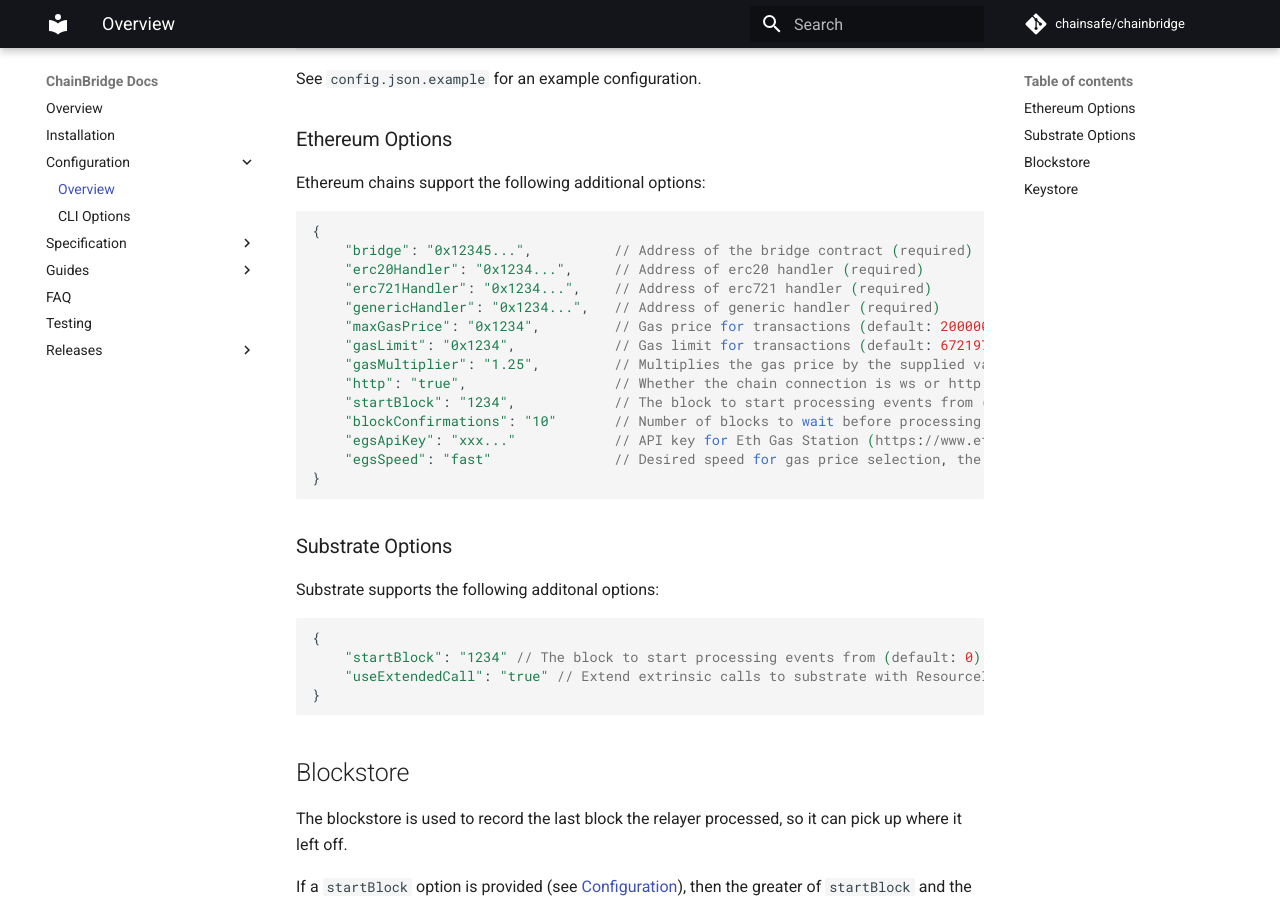
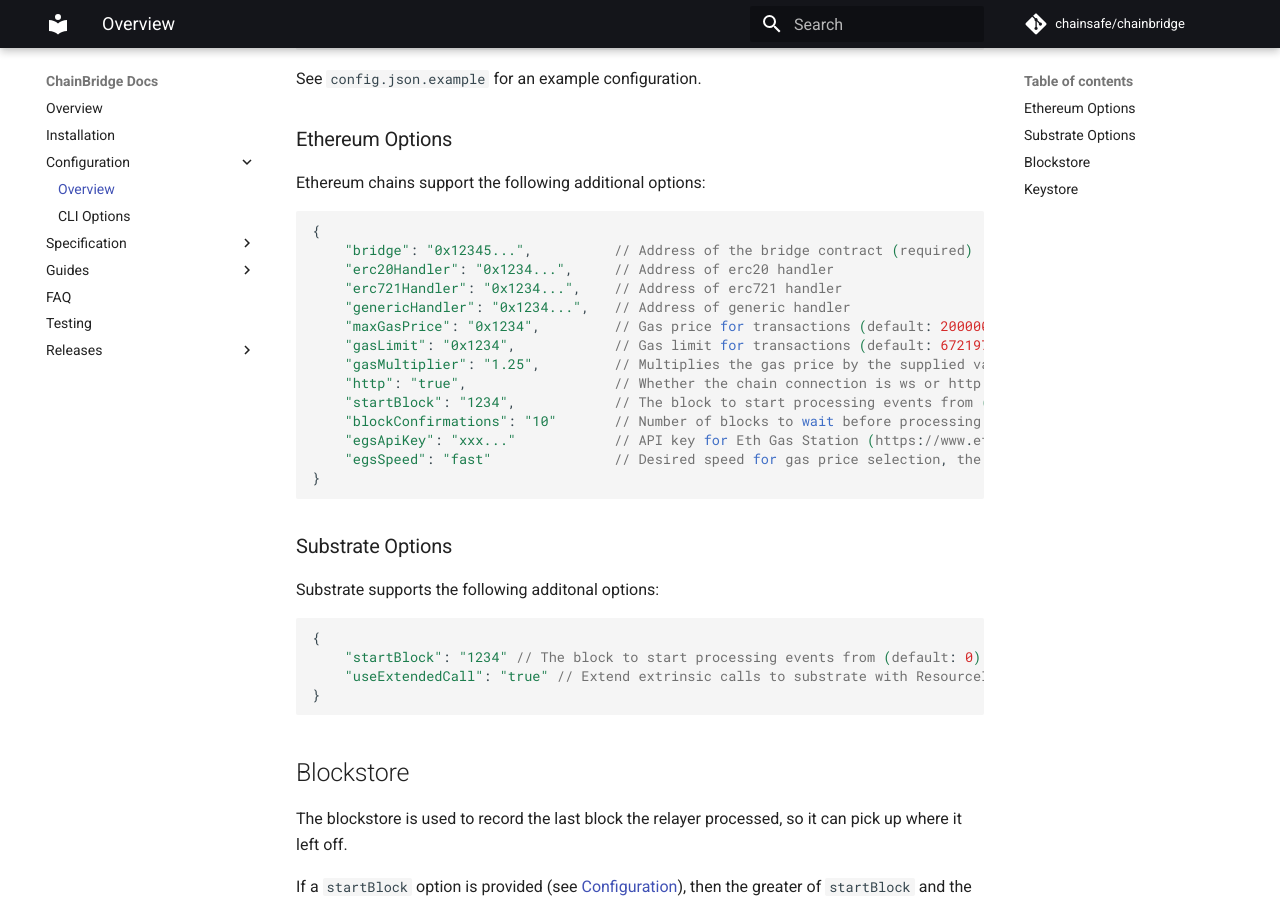
Before and after one commit to ChainSafe/chainbridge-docs, an MkDocs documentation site: the page built from docs/configuration.md, in a window 1280 px wide and 900 px high, scrolled down 386 px. Built offline with MkDocs 1.6.1 and Material for MkDocs 9.7.7, drawn with Linux system fonts in a browser that asks for light colours; comment, search, counter and statistics services are not loaded.

Commit message:
tiny doc change for optional handlers

````diff
--- a/docs/configuration.md
+++ b/docs/configuration.md
@@ -24,9 +24,9 @@ Ethereum chains support the following additional options:
 ```
 {
     "bridge": "0x12345...",          // Address of the bridge contract (required)
-    "erc20Handler": "0x1234...",     // Address of erc20 handler (required)
-    "erc721Handler": "0x1234...",    // Address of erc721 handler (required)
-    "genericHandler": "0x1234...",   // Address of generic handler (required)
+    "erc20Handler": "0x1234...",     // Address of erc20 handler
+    "erc721Handler": "0x1234...",    // Address of erc721 handler
+    "genericHandler": "0x1234...",   // Address of generic handler
     "maxGasPrice": "0x1234",         // Gas price for transactions (default: 20000000000)
     "gasLimit": "0x1234",            // Gas limit for transactions (default: 6721975)
     "gasMultiplier": "1.25",         // Multiplies the gas price by the supplied value (default: 1)
````
